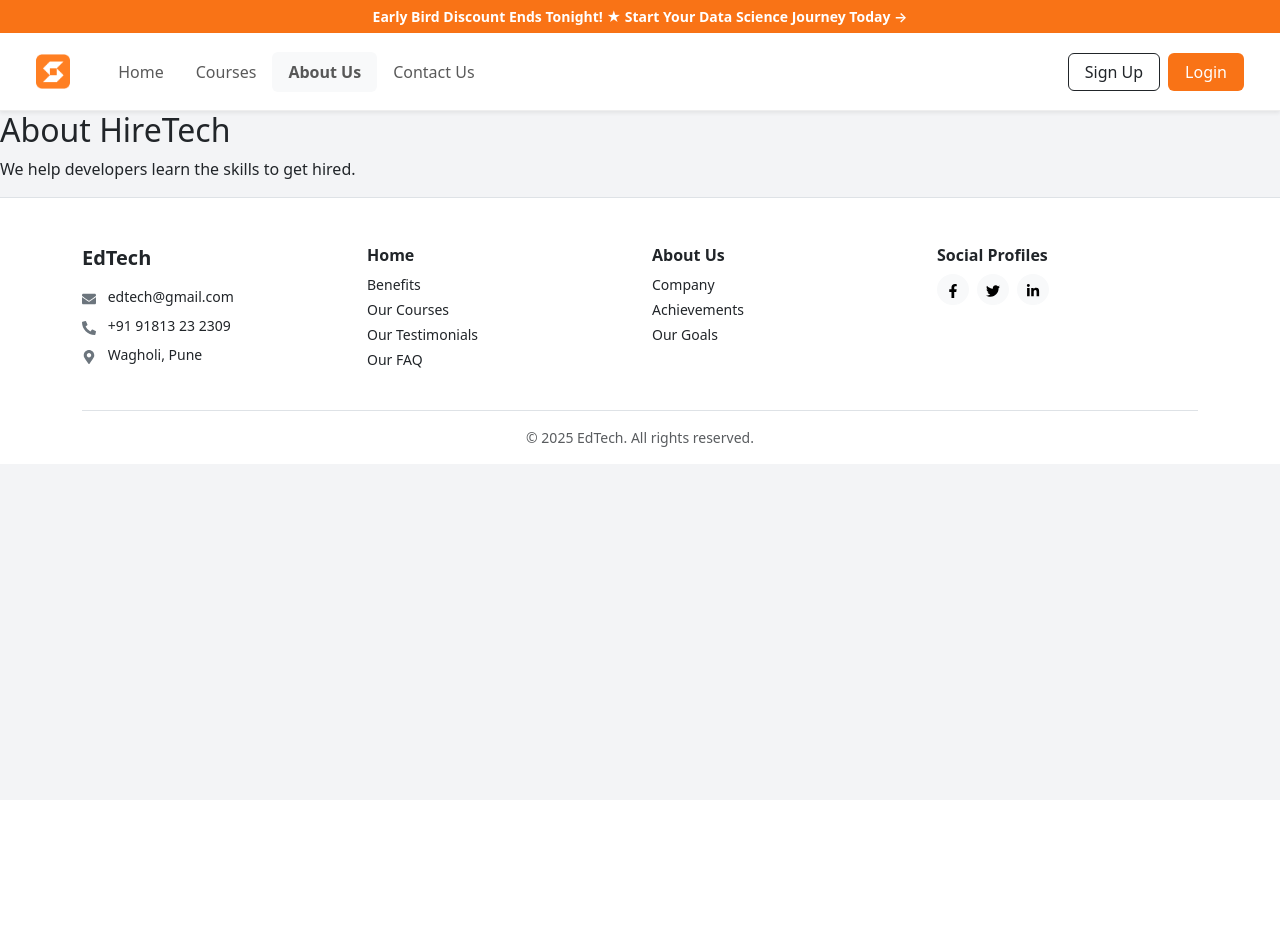
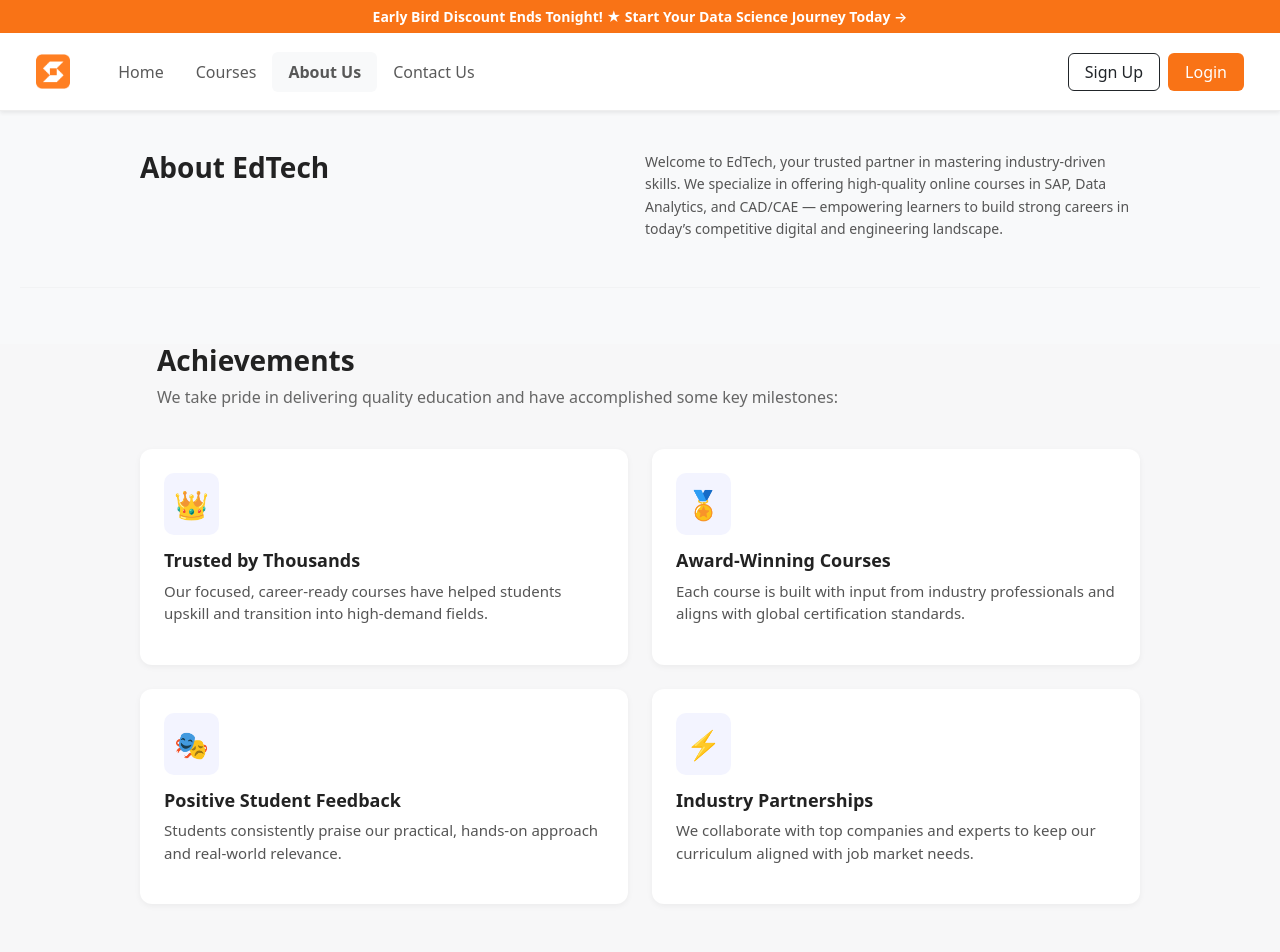
Before and after one commit to VaishnaviItape/EdTechWebsite, a React (Create React App) app: page /about in a window 1280 px wide. Shown: the top 952 px of the page. Before the commit the page ends 800 px from the top, so only its background shows below. Built offline with nearby package versions, Linux system fonts and the light colour scheme.

Commit message:
feat: update About section UI with dummy data and minor UI improvements

```diff
--- /dev/null
+++ b/src/website/css/About.css
@@ -0,0 +1,289 @@
+.about-section {
+    background: #f8f9fa;
+    padding: 40px 20px;
+}
+
+.about-container {
+    max-width: 1000px;
+    margin: 0 auto;
+    display: flex;
+    align-items: flex-start;
+    gap: 40px;
+}
+
+/* Left Title */
+.about-title {
+    font-size: 28px;
+    font-weight: bold;
+    color: #222;
+    min-width: 465px;
+}
+
+/* Right Text */
+.about-text {
+    font-size: 14px;
+    color: #555;
+    line-height: 1.6;
+}
+
+/* Divider line */
+.about-divider {
+    margin-top: 30px;
+    border: none;
+    border-bottom: 1px solid #ddd;
+}
+
+/* ✅ Mobile responsive */
+@media (max-width: 768px) {
+    .about-container {
+        flex-direction: column;
+        gap: 20px;
+    }
+
+    .about-title {
+        font-size: 20px;
+        min-width: auto;
+    }
+
+    .about-text {
+        font-size: 15px;
+    }
+}
+
+
+.achievements {
+    background: #f7f7f8;
+    /* padding: 60px 20px; */
+}
+
+.achievements-header {
+    text-align: left;
+    max-width: 800px;
+    margin: 0 auto 40px 157px;
+}
+
+.achievements-header h2 {
+    font-size: 28px;
+    font-weight: bold;
+    margin-bottom: 8px;
+    color: #222;
+}
+
+.achievements-header p {
+    font-size: 16px;
+    color: #666;
+}
+
+/* ✅ Grid for cards */
+.achievements-grid {
+    max-width: 1000px;
+    margin: 0 auto;
+    display: grid;
+    grid-template-columns: repeat(2, 1fr);
+    gap: 24px;
+}
+
+/* ✅ Card Style */
+.achievement-card {
+    background: #fff;
+    padding: 24px;
+    border-radius: 12px;
+    text-align: left;
+    box-shadow: 0 2px 6px rgba(0, 0, 0, 0.05);
+    transition: 0.3s ease;
+}
+
+.achievement-card:hover {
+    transform: translateY(-3px);
+    box-shadow: 0 4px 12px rgba(0, 0, 0, 0.1);
+}
+
+.achievement-icon {
+    display: inline-block;
+    background: #f3f4ff;
+    color: #6a5acd;
+    font-size: 28px;
+    padding: 10px;
+    border-radius: 10px;
+    margin-bottom: 15px;
+}
+
+.achievement-card h3 {
+    font-size: 18px;
+    font-weight: bold;
+    color: #222;
+    margin-bottom: 8px;
+}
+
+.achievement-card p {
+    font-size: 15px;
+    color: #555;
+    line-height: 1.5;
+}
+
+/* ✅ Mobile responsive */
+@media (max-width: 768px) {
+    .achievements-grid {
+        grid-template-columns: 1fr;
+        /* stack cards */
+    }
+
+    .achievements-header h2 {
+        font-size: 24px;
+    }
+
+    .achievement-card {
+        padding: 20px;
+    }
+}
+
+
+.goals {
+  background: #f7f7f8;
+  padding: 60px 20px;
+}
+
+.goals-header {
+  text-align: left;
+  max-width: 800px;
+   margin: 0 auto 40px 157px;
+}
+
+.goals-header h2 {
+  font-size: 28px;
+  font-weight: bold;
+  margin-bottom: 8px;
+  color: #222;
+}
+
+.goals-header p {
+  font-size: 16px;
+  color: #666;
+}
+
+/* ✅ Grid layout */
+.goals-grid {
+  max-width: 1000px;
+  margin: 0 auto;
+  display: grid;
+  grid-template-columns: repeat(2, 1fr);
+  gap: 24px;
+}
+
+/* ✅ Card Style */
+.goal-card {
+  background: #fff;
+  padding: 24px;
+  border-radius: 12px;
+  text-align: left;
+  box-shadow: 0 2px 6px rgba(0, 0, 0, 0.05);
+  transition: 0.3s ease;
+}
+
+.goal-card:hover {
+  transform: translateY(-3px);
+  box-shadow: 0 4px 12px rgba(0, 0, 0, 0.1);
+}
+
+.goal-icon {
+  display: inline-block;
+  background: #f3f4ff;
+  color: #6a5acd;
+  font-size: 28px;
+  padding: 10px;
+  border-radius: 10px;
+  margin-bottom: 15px;
+}
+
+.goal-card h3 {
+  font-size: 18px;
+  font-weight: bold;
+  color: #222;
+  margin-bottom: 8px;
+}
+
+.goal-card p {
+  font-size: 15px;
+  color: #555;
+  line-height: 1.5;
+}
+
+/* ✅ Mobile responsive */
+@media (max-width: 768px) {
+  .goals-grid {
+    grid-template-columns: 1fr; /* stack cards */
+  }
+
+  .goals-header h2 {
+    font-size: 24px;
+  }
+
+  .goal-card {
+    padding: 20px;
+  }
+}
+
+
+.cta-section {
+  background: #f8f9fa;
+  padding: 50px 20px;
+}
+
+.cta-content {
+  max-width: 1000px;
+  margin: 0 auto;
+  background: #fff;
+  border-radius: 12px;
+  padding: 40px;
+  display: flex;
+  align-items: center;
+  justify-content: space-between;
+  box-shadow: 0 2px 6px rgba(0,0,0,0.05);
+}
+
+.cta-text h2 {
+  font-size: 28px;
+  font-weight: bold;
+  color: #222;
+  margin-bottom: 10px;
+}
+
+.cta-text .highlight {
+  color: #ff6b1a; /* orange highlight */
+}
+
+.cta-text p {
+  font-size: 16px;
+  color: #555;
+  max-width: 500px;
+}
+
+/* CTA Button */
+.cta-btn {
+  background: #ff6b1a;
+  color: #fff;
+  padding: 12px 24px;
+  border: none;
+  border-radius: 6px;
+  font-size: 16px;
+  font-weight: 500;
+  cursor: pointer;
+  transition: 0.3s ease;
+}
+
+.cta-btn:hover {
+  background: #e65a00;
+}
+
+/* ✅ Mobile Responsive */
+@media (max-width: 768px) {
+  .cta-content {
+    flex-direction: column;
+    text-align: center;
+    gap: 20px;
+  }
+
+  .cta-text h2 {
+    font-size: 24px;
+  }
+}
--- a/src/website/pages/About.jsx
+++ b/src/website/pages/About.jsx
@@ -1,10 +1,127 @@
-import React from 'react';
+import React from "react";
+import "../css/About.css"; // we'll create this CSS file
 
 export default function About() {
+ const achievements = [
+    {
+      icon: "👑",
+      title: "Trusted by Thousands",
+      desc: "Our focused, career-ready courses have helped students upskill and transition into high-demand fields."
+    },
+    {
+      icon: "🏅",
+      title: "Award-Winning Courses",
+      desc: "Each course is built with input from industry professionals and aligns with global certification standards."
+    },
+    {
+      icon: "🎭",
+      title: "Positive Student Feedback",
+      desc: "Students consistently praise our practical, hands-on approach and real-world relevance."
+    },
+    {
+      icon: "⚡",
+      title: "Industry Partnerships",
+      desc: "We collaborate with top companies and experts to keep our curriculum aligned with job market needs."
+    }
+  ];
+    const goals = [
+    {
+      icon: "🔒",
+      title: "Provide Practical Skills",
+      desc: "We focus on real-world training that meets today’s job market demands. Our courses equip learners with hands-on experience, tools, and techniques they can immediately apply in their careers."
+    },
+    {
+      icon: "📘",
+      title: "Foster Creative Problem-Solving",
+      desc: "We don’t just teach tools — we teach how to think. Our approach encourages critical thinking and innovative solutions, empowering students to tackle real-world challenges with clarity and confidence."
+    },
+    {
+      icon: "🧩",
+      title: "Promote Collaboration and Community",
+      desc: "Learning thrives in a connected environment. Our platform fosters a supportive, interactive community where learners exchange ideas, collaborate on projects, and grow together."
+    },
+    {
+      icon: "✨",
+      title: "Stay Ahead of the Curve",
+      desc: "Technology and industry needs are evolving — and so are we. We continuously update our content to ensure our students stay current with the latest trends, tools, and practices in the field."
+    }
+  ];
   return (
-    <div>
-      <h2>About HireTech</h2>
-      <p>We help developers learn the skills to get hired.</p>
-    </div>
+    <dev>
+    <section className="about-section">
+      <div className="about-container">
+        {/* Left title */}
+        <h2 className="about-title">About EdTech</h2>
+
+        {/* Right description */}
+        <p className="about-text">
+          Welcome to EdTech, your trusted partner in mastering industry-driven
+          skills. We specialize in offering high-quality online courses in SAP,
+          Data Analytics, and CAD/CAE — empowering learners to build strong
+          careers in today’s competitive digital and engineering landscape.
+        </p>
+      </div>
+
+      {/* Divider line */}
+      <hr className="about-divider" />
+    </section>
+
+    <section className="achievements">
+       <div className="">
+      <div className="achievements-header">
+        <h2>Achievements</h2>
+        <p>
+          We take pride in delivering quality education and have accomplished some key milestones:
+        </p>
+      </div>
+
+      <div className="achievements-grid">
+        {achievements.map((item, index) => (
+          <div className="achievement-card" key={index}>
+            <div className="achievement-icon">{item.icon}</div>
+            <h3>{item.title}</h3>
+            <p>{item.desc}</p>
+          </div>
+        ))}
+      </div>
+      </div>
+    </section>
+
+     <section className="goals">
+      <div className="goals-header">
+        <h2>Our Goals</h2>
+        <p>
+          At EdTech, our mission is to empower learners from all walks of life to succeed in today’s digital and industrial world.
+        </p>
+      </div>
+
+      <div className="goals-grid">
+        {goals.map((item, index) => (
+          <div className="goal-card" key={index}>
+            <div className="goal-icon">{item.icon}</div>
+            <h3>{item.title}</h3>
+            <p>{item.desc}</p>
+          </div>
+        ))}
+      </div>
+    </section>
+
+     <section className="cta-section">
+      <div className="cta-content">
+        <div className="cta-text">
+          <h2>
+            <span className="highlight">Together</span>, Let’s Shape the Future of Innovation
+          </h2>
+          <p>
+            Whether you're aspiring to become a data analyst, SAP consultant, or design engineer — EdTech is here to guide your journey.
+          </p>
+        </div>
+
+        <div className="cta-action">
+          <button className="cta-btn">Join Now</button>
+        </div>
+      </div>
+    </section>
+    </dev>
   );
 }
```
